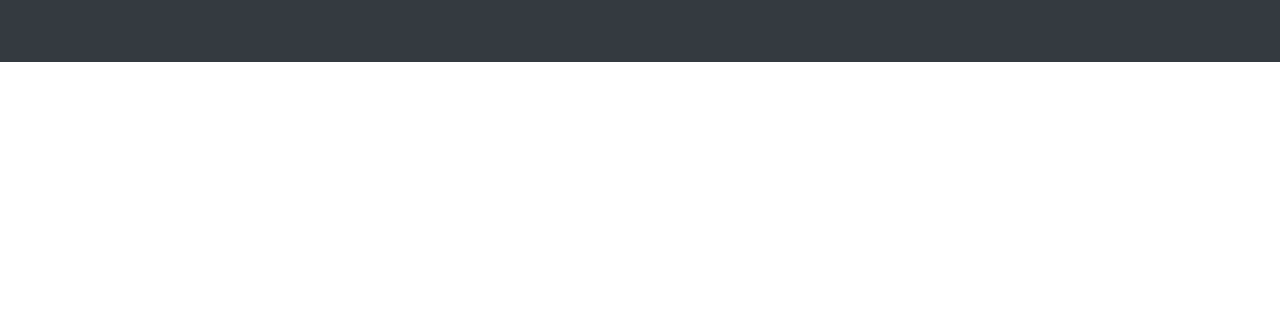
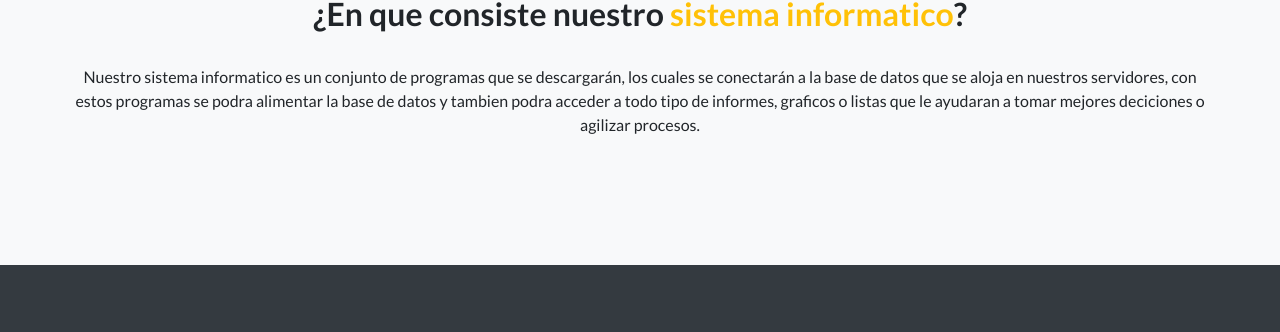
Before and after one commit to bradycar/CECOBP, a website: page producto.html in a window 1280 px wide. Shown: the part 961-1293 px from the top of the page. Before the commit the page ends 1023 px from the top, so only its background shows below. Drawn offline with Linux system fonts and the light colour scheme.

Commit message:
terminado producto

```diff
--- a/producto.html
+++ b/producto.html
@@ -99,7 +99,16 @@
     </div>
   </section>
     <!-- EXPLICACION -->
-    <section class=
+    <section class="features-icons bg-light text-center">
+        <div class="container">
+            <div class="row">
+                <div class="w-75 mx-auto mb-4">
+                    <h2 class="">¿En que consiste nuestro <span class="text-warning font-weight-bold">sistema informatico</span>?</h2>
+                </div>
+                <p class="">Nuestro sistema informatico es un conjunto de programas que se descargarán, los cuales se conectarán a la base de datos que se aloja en nuestros servidores, con estos programas se podra alimentar la base de datos y tambien podra acceder a todo tipo de informes, graficos o listas que le ayudaran a tomar mejores deciciones o agilizar procesos. </p>
+            </div>
+        </div>
+    </section>
 
     <!-- Footer -->
   <footer class="footer bg-dark">
```
Also changed, not shown: 1 other file.
